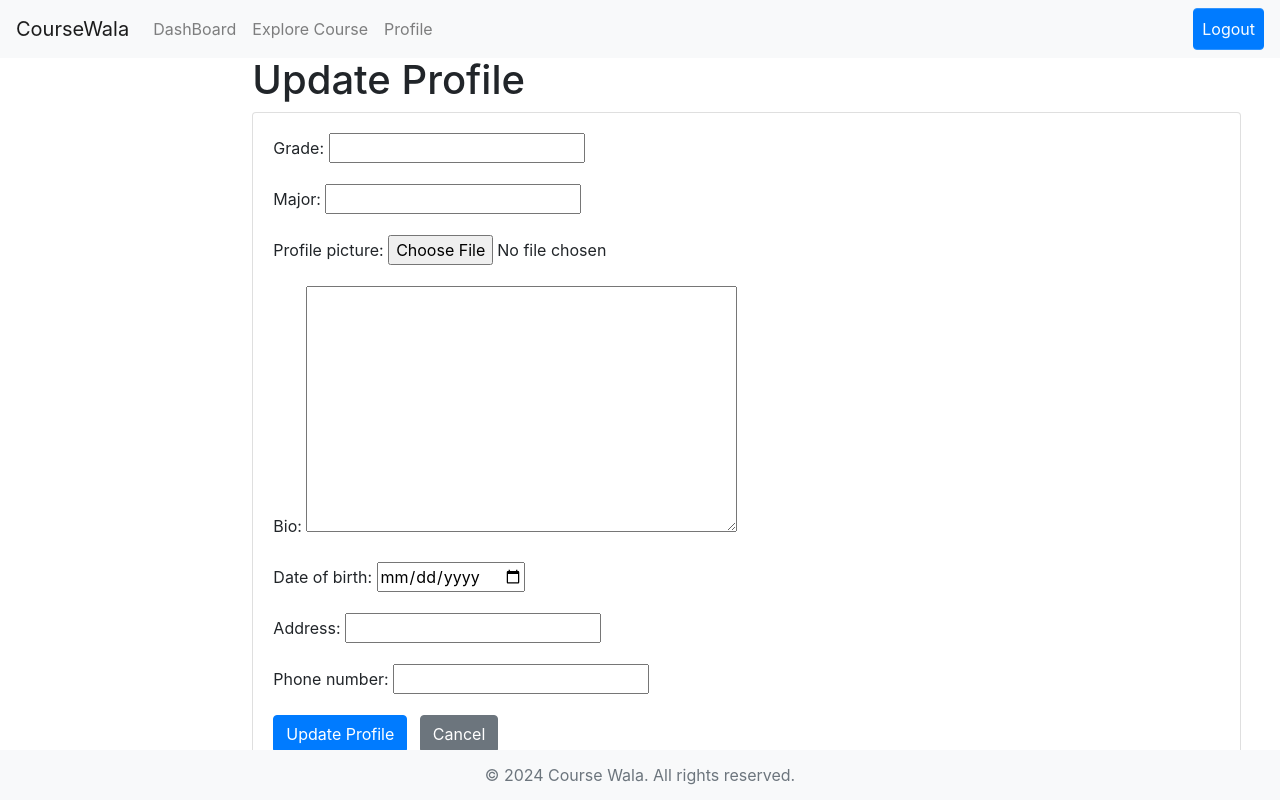
After one commit to sainathpatil2001/coursewala, a Django app: page /student/profile/update/ in a window 1280 px wide. The commit adds this page. Run offline with Django 5.2, Linux system fonts and the light colour scheme; a user stored in the database is signed in; data comes from the database, SQL or seed files in the repository; some libraries are stand-ins or nearby versions.

Commit message:
Updated student profile Show and Update Profile , Also updated forms and models in login app with new fields for student information and new tables in database for enroled cources Enroll releted fetures are not created yet

```diff
--- a/course/settings.py
+++ b/course/settings.py
@@ -1,4 +1,6 @@
 from pathlib import Path
+from django.conf import settings
+
 
 # Build paths inside the project like this: BASE_DIR / 'subdir'.
 BASE_DIR = Path(__file__).resolve().parent.parent
@@ -28,6 +30,7 @@ STATIC_ROOT = os.path.join(BASE_DIR, 'staticfiles')
 INSTALLED_APPS = [
     'login',
     'teacher',
+'crispy_forms',
     'student',
     'django.contrib.admin',
     'django.contrib.auth',
@@ -36,6 +39,9 @@ INSTALLED_APPS = [
     'django.contrib.messages',
     'django.contrib.staticfiles',
 ]
+
+CRISPY_TEMPLATE_PACK = 'bootstrap5'
+
 MEDIA_ROOT = os.path.join(BASE_DIR, 'media')
 MEDIA_URL = '/media/'
 
--- a/login/forms.py
+++ b/login/forms.py
@@ -30,3 +30,11 @@ class TeacherSignUpForm(UserCreationForm):
             user.save()
             Teacher.objects.create(user=user)
         return user
+
+class StudentProfileForm(forms.ModelForm):
+    class Meta:
+        model = Student
+        fields = ['grade', 'major', 'profile_picture', 'bio', 'date_of_birth', 'address', 'phone_number']
+        widgets = {
+            'date_of_birth': forms.DateInput(attrs={'type': 'date'}),
+        }
--- a/login/models.py
+++ b/login/models.py
@@ -1,16 +1,71 @@
 # models.py
 from django.contrib.auth.models import AbstractUser
 from django.db import models
+# models.py
+from django.conf import settings
+from django.db import models
+
+from django.utils import timezone
 
 class User(AbstractUser):
     is_student = models.BooleanField(default=False)
     is_teacher = models.BooleanField(default=False)
     email = models.EmailField(unique=True)  # Add email field
 
+from django.contrib.auth.models import User
+from django.db import models
+
+
+
+def student_image_path(instance, filename):
+    # File will be uploaded to MEDIA_ROOT/student_profile_image/<student_id>/filename
+    return f'student_profile_image/{instance.user.id}/{filename}'
+
 class Student(models.Model):
-    user = models.OneToOneField(User, on_delete=models.CASCADE)
-    # Add additional student fields here, e.g., grade, major, etc.
+    user = models.OneToOneField(settings.AUTH_USER_MODEL, on_delete=models.CASCADE)
+    grade = models.CharField(max_length=10, blank=True, null=True)
+    major = models.CharField(max_length=100, blank=True, null=True)
+    profile_picture = models.ImageField(upload_to=student_image_path, blank=True, null=True)
+    bio = models.TextField(blank=True, null=True)
+    date_of_birth = models.DateField(blank=True, null=True)
+    address = models.CharField(max_length=255, blank=True, null=True)
+    phone_number = models.CharField(max_length=20, blank=True, null=True)
+    enrolled_courses = models.ManyToManyField('Course', through='Enrollment')
+    completed_courses = models.ManyToManyField('Course', related_name='completed_courses', blank=True)
+    wishlist = models.ManyToManyField('Course', related_name='wishlist', blank=True)
+    date_joined = models.DateTimeField(default=timezone.now)
+
+    def __str__(self):
+        return self.user.username
+
+    def __str__(self):
+        return self.user.username
 
 class Teacher(models.Model):
-    user = models.OneToOneField(User, on_delete=models.CASCADE)
-    # Add additional teacher fields here, e.g., department, courses, etc.
+    user = models.OneToOneField(settings.AUTH_USER_MODEL, on_delete=models.CASCADE)
+    bio = models.TextField(blank=True, null=True)
+
+    def __str__(self):
+        return self.user.username
+
+class Course(models.Model):
+    title = models.CharField(max_length=255)
+    description = models.TextField()
+    instructor = models.ForeignKey(settings.AUTH_USER_MODEL, on_delete=models.CASCADE, related_name='instructor')
+    price = models.DecimalField(max_digits=10, decimal_places=2)
+    duration = models.DurationField()
+    created_at = models.DateTimeField(auto_now_add=True)
+    updated_at = models.DateTimeField(auto_now=True)
+
+    def __str__(self):
+        return self.title
+
+class Enrollment(models.Model):
+    student = models.ForeignKey(Student, on_delete=models.CASCADE)
+    course = models.ForeignKey(Course, on_delete=models.CASCADE)
+    enrolled_at = models.DateTimeField(auto_now_add=True)
+    progress = models.DecimalField(max_digits=5, decimal_places=2, default=0.0)  # Progress percentage
+    last_accessed = models.DateTimeField(auto_now=True)
+
+    def __str__(self):
+        return f"{self.student.user.username} enrolled in {self.course.title}"
--- a/login/views.py
+++ b/login/views.py
@@ -9,6 +9,7 @@ from django.urls import reverse
 from django.shortcuts import redirect
 from django.contrib.auth import logout
 from django.urls import reverse
+
 
 def home_view(request):
     return render(request, 'login/home.html')
--- a/student/templates/student/base.html
+++ b/student/templates/student/base.html
@@ -58,7 +58,7 @@
                     <a class="nav-link" href="{% url 'student:explore_course' %}">Explore Course</a>
                 </li>
                 <li class="nav-item">
-                    <a class="nav-link" href="#">Profile</a>
+                    <a class="nav-link" href="{% url 'student:student_profile'%}">Profile</a>
                 </li>
             </ul>
             <ul class="navbar-nav">
--- /dev/null
+++ b/student/templates/student/update_profile.html
@@ -0,0 +1,22 @@
+<!-- update_profile.html -->
+{% extends 'student/base.html' %}
+
+{% block title %} Update Profile {% endblock %}
+
+{% block content %}
+<div class="container">
+    <h1 class="mt-4">Update Profile</h1>
+
+    <div class="card mb-4">
+        <div class="card-body">
+            <form method="post">
+                {% csrf_token %}
+                {{ form.as_p }}
+
+                <button type="submit" class="btn btn-primary mr-2">Update Profile</button>
+                <a href="{% url 'student:student_profile' %}" class="btn btn-secondary">Cancel</a>
+            </form>
+        </div>
+    </div>
+</div>
+{% endblock %}
--- a/student/urls.py
+++ b/student/urls.py
@@ -1,10 +1,12 @@
 from django.urls import path
 from . import views
+app_name ='student'
+urlpatterns = [
 
-urlpatterns = [
-    #path('login/', views.student_login, name='student_login'),
     path('student_dashboard/', views.student_dashboard, name='student_dashboard'),
-path('explore_course/', views.explore_course, name='explore_course'),
-path('course/<int:course_id>/videos/', views.video_playlist, name='video_playlist'),
+    path('explore_course/', views.explore_course, name='explore_course'),
+    path('course/<int:course_id>/videos/', views.video_playlist, name='video_playlist'),
+    path('student_profile/', views.student_profile, name='student_profile'),
+    path('profile/update/', views.update_profile, name='update_profile'),
 
 ]
--- a/student/views.py
+++ b/student/views.py
@@ -2,6 +2,11 @@ from django.shortcuts import  get_object_or_404
 from teacher.models import Course  # Import Course from teacher app
 from django.shortcuts import render
 from django.db.models import Q  # Import Q objects for OR queries
+from django.shortcuts import render, redirect
+from django.contrib.auth.decorators import login_required
+from login.forms import StudentProfileForm
+from login.models import Student
+
 
 
 def student_dashboard(request):
@@ -30,3 +35,22 @@ def video_playlist(request, course_id):
     course = get_object_or_404(Course, id=course_id)
     videos = course.videos.all()
     return render(request, 'student/video_playlist.html', {'course': course, 'videos': videos})
+
+
+
+@login_required
+def student_profile(request):
+    student = request.user.student
+    return render(request, 'student/student_profile.html', {'student': student})
+
+@login_required
+def update_profile(request):
+    student = request.user.student
+    if request.method == 'POST':
+        form = StudentProfileForm(request.POST, instance=student)
+        if form.is_valid():
+            form.save()
+            return redirect('student:student_profile')
+    else:
+        form = StudentProfileForm(instance=student)
+    return render(request, 'student/update_profile.html', {'form': form})
--- a/teacher/urls.py
+++ b/teacher/urls.py
@@ -1,7 +1,7 @@
 from django.urls import path
 from . import views
 from django.contrib.auth import views as auth_views
-
+app_name='teacher'
 urlpatterns = [
     # path('login/', views.student_login, name='student_login'),
     #path('teacher_dashboard/', views.teacher_dashboard, name='teacher_dashboard'),
@@ -14,11 +14,11 @@ urlpatterns = [
     path('delete_course', views.delete_course, name='delete_course'),
     path('profil/', views.profile, name='profil'),
     path('logout/', views.custom_logout, name='logout'),
-path('upload_profile/', views.upload_profile, name='upload_profile'),
+    path('upload_profile/', views.upload_profile, name='upload_profile'),
     path('update_profile/', views.update_profile, name='update_profile'),
 
     path('upload_course/', views.upload_course, name='upload_course'),
     path('upload_video/<int:course_id>/', views.upload_video, name='upload_video'),
-path('dashboard/', views.teacher_dashboard, name='teacher_dashboard'),
+    path('dashboard/', views.teacher_dashboard, name='teacher_dashboard'),
     path('delete_course/<int:course_id>/', views.delete_course, name='delete_course'),
 ]
```
Also changed, not shown: student/templates/student/student_profile.html (added, +18 -0 lines), student/templatetags/custom_filters.py (added, +11 -0 lines), student/templatetags/__init__.py (added).
